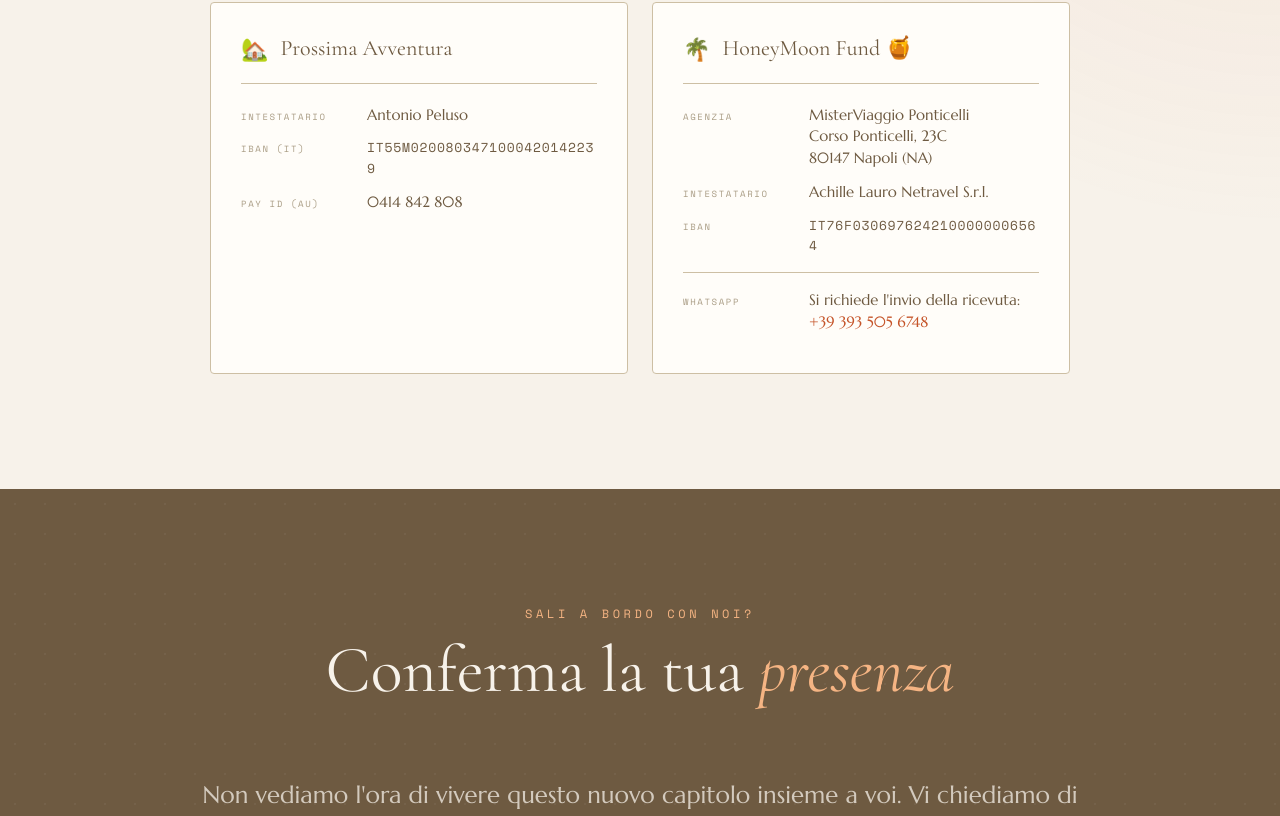
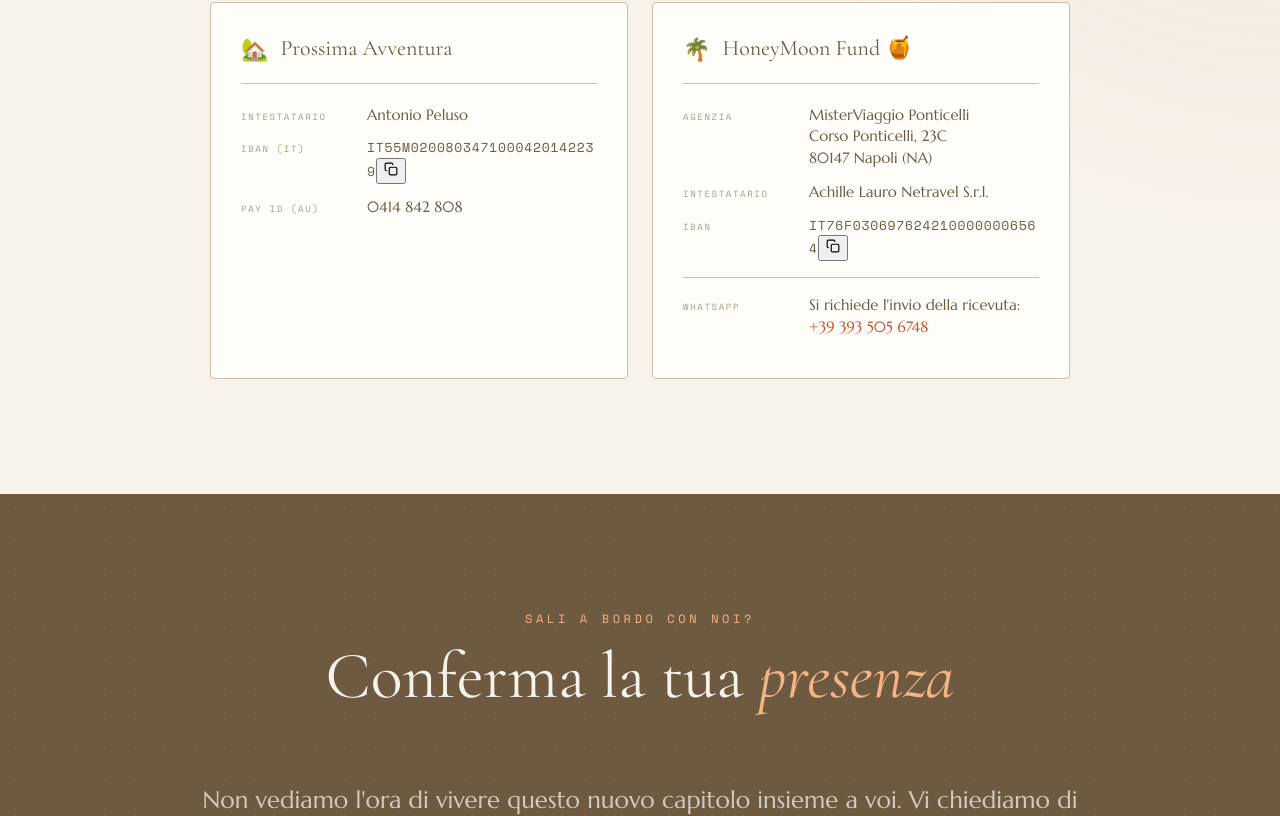
Before and after one commit to BigMones/wed_rsvp_rob, a React (Vite) app: page / in a window 1280 px wide. Shown: the part 5579-6395 px from the top of the page. Built offline with nearby package versions, Linux system fonts and the light colour scheme; no server answers.

Commit message:
Update Registry.jsx

```diff
--- a/src/components/Registry.jsx
+++ b/src/components/Registry.jsx
@@ -1,5 +1,24 @@
+import { useState } from 'react'
 import { useLang } from '../context/LangContext.jsx'
 import { useReveal } from '../hooks/useReveal.js'
+
+function CopyBtn({ value }) {
+  const [copied, setCopied] = useState(false)
+  const handle = () => {
+    navigator.clipboard.writeText(value).then(() => {
+      setCopied(true)
+      setTimeout(() => setCopied(false), 2000)
+    })
+  }
+  return (
+    <button className={`ro-copy${copied ? ' copied' : ''}`} onClick={handle} aria-label="Copia IBAN">
+      {copied
+        ? <svg width="14" height="14" viewBox="0 0 24 24" fill="none" stroke="currentColor" strokeWidth="2.2"><polyline points="20 6 9 17 4 12"/></svg>
+        : <svg width="14" height="14" viewBox="0 0 24 24" fill="none" stroke="currentColor" strokeWidth="2"><rect x="9" y="9" width="13" height="13" rx="2"/><path d="M5 15H4a2 2 0 0 1-2-2V4a2 2 0 0 1 2-2h9a2 2 0 0 1 2 2v1"/></svg>
+      }
+    </button>
+  )
+}
 
 export default function Registry() {
   const { lang } = useLang()
@@ -35,7 +54,7 @@
             </div>
             <div className="ro-row">
               <span className="ro-lab">IBAN {t('(IT)', '(IT)')}</span>
-              <span className="ro-iban">IT55M0200803471000420142239</span>
+              <span className="ro-iban">IT55M0200803471000420142239<CopyBtn value="IT55M0200803471000420142239" /></span>
             </div>
             <div className="ro-row">
               <span className="ro-lab">PAY ID {t('(AU)', '(AU)')}</span>
@@ -62,7 +81,7 @@
             </div>
             <div className="ro-row">
               <span className="ro-lab">IBAN</span>
-              <span className="ro-iban">IT76F0306976242100000006564</span>
+              <span className="ro-iban">IT76F0306976242100000006564<CopyBtn value="IT76F0306976242100000006564" /></span>
             </div>
             <div className="ro-row ro-row--full">
               <span className="ro-lab">WhatsApp</span>
```
